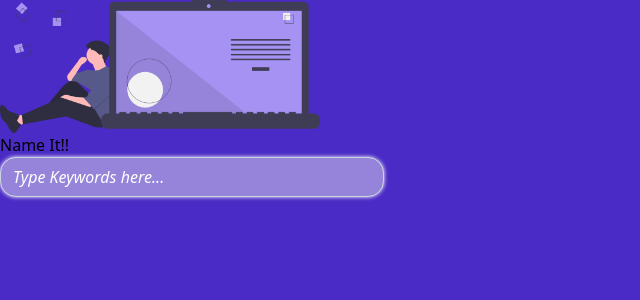
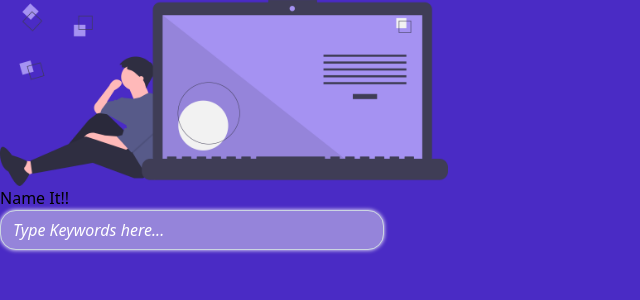
Before and after one commit to Amansaxena16/NameIt, a React (Vite) app: page / in a window 1280 px wide. Shown: the top 300 px of the page, without its empty margins (0-640 px from the left). Built offline with nearby package versions, Linux system fonts and the light colour scheme.

Commit message:
added new files

```diff
--- a/src/App.jsx
+++ b/src/App.jsx
@@ -11,7 +11,7 @@ function App() {
   }
   return (
     <>
-      <Logo width={inputValue.trim() === '' ? '20rem': '10rem'}/>
+      <Logo width={inputValue.trim() === '' ? '28rem': '10rem'}/>
       <Input onInputChange={handleWidth}/>
       <ResultCard keyword={inputValue}/>
     </>
--- a/src/components/global.css
+++ b/src/components/global.css
@@ -1,3 +1,11 @@
 .input{
     @apply w-96 h-10 rounded-2xl placeholder:italic placeholder:text-white border border-slate-300 py-2 pl-3 pr-3 bg-[rgb(149,132,218)] focus:outline-none shadow-[0px_0px_4px_white] text-white
 }
+
+.ul {
+    @apply grid grid-cols-4 text-center gap-y-6
+}
+
+.li {
+    @apply text-3xl text-white font-thin text-opacity-100 transition-opacity duration-500 ease-out hover:opacity-100 hover:drop-shadow-2xl
+}
--- a/src/components/resultCard/Result.jsx
+++ b/src/components/resultCard/Result.jsx
@@ -7,30 +7,24 @@ function ResultCard({ keyword }) {
     if(keyword.length > 0){
         suggestName = nameGenerator(keyword)
     }
-    // console.log(suggestName[2]);
 
     let words = []
     for(let i = 0; i<suggestName.length; i++){
         words.push(<li className='text-white'>{suggestName[i]}</li>);
     }
-    // console.log(words[4]);
 
 
     return (
-        <div>
-            <ul>
-                {/* {suggestName.map((word, index) => (
-                    <li key={index} className='text-white'>{word}</li>
-                    ))} */}
-                {/* {() => {
-                    for(let i = 0; i<suggestName.length; i++){
-                        <li key={i} className='text-white'>{suggestName[i]}</li>
-                    }
-                }} */}
-                {words}
+        <div className='mb-20'>
+            <ul className='ul'>
+                {suggestName.map((word, index) => (
+                    <a href="#">
+                        <li key={index} className='li'>{word}</li>
+                    </a>
+                    ))}
             </ul>
         </div>
-    );
+);
 }
 
 export default ResultCard;
```
